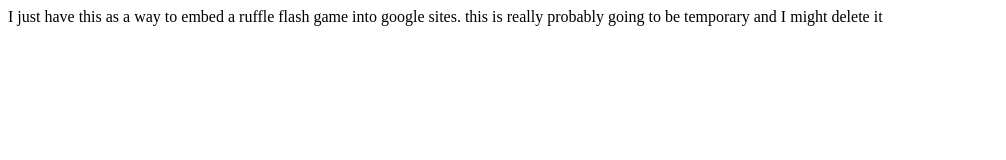
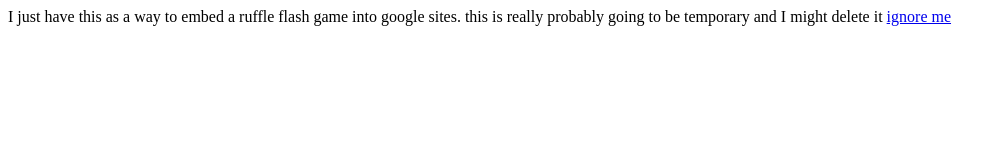
Before and after one commit to XxSIBxX/ruffleembedsetup112, a plain HTML site: page index.html in a window 1280 px wide. Shown: the whole page, without its empty margins (0-1006 px from the left). Drawn offline with Linux system fonts and the light colour scheme.

Commit message:
Update index.html

```diff
--- a/index.html
+++ b/index.html
@@ -1 +1,3 @@
 I just have this as a way to embed a ruffle flash game into google sites. this is really probably going to be temporary and I might delete it
+
+<a href="/other/snestuff/index.html">ignore me</a>
```
